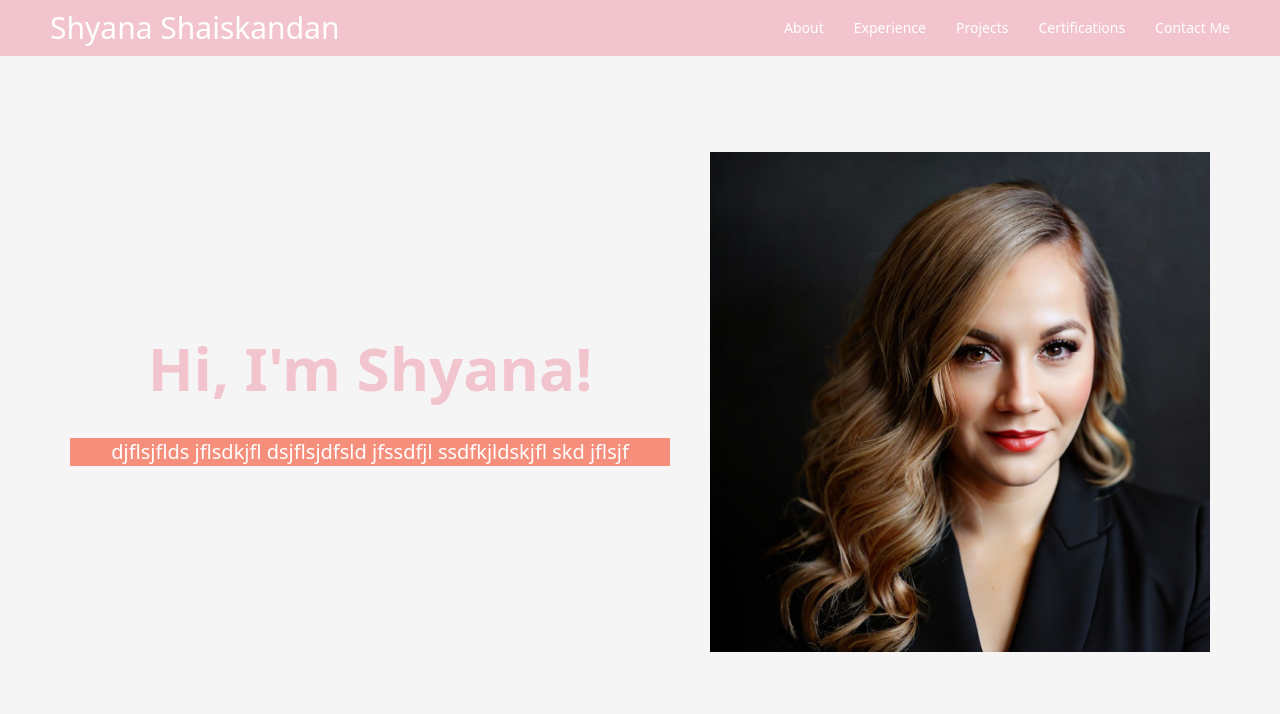
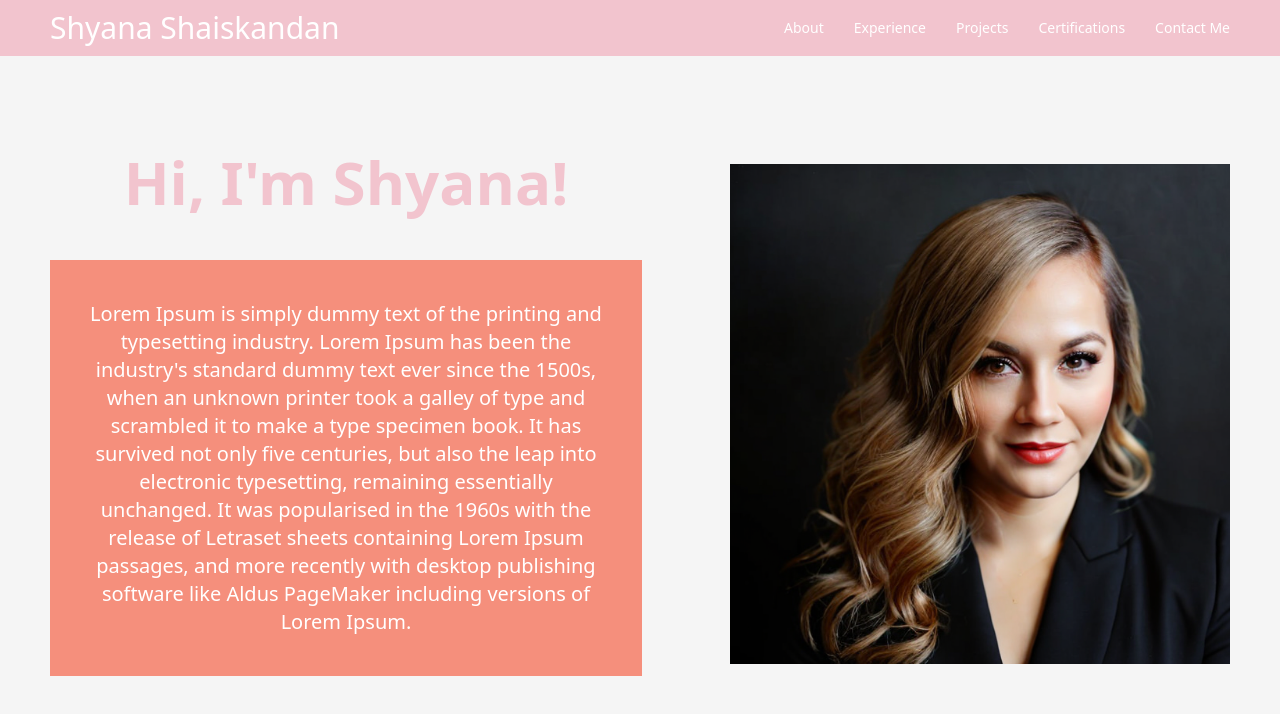
Before and after one commit to shyanashaiskandan/shyana-portfolio, a Next.js app: page / in a window 1280 px wide. Shown: the top 714 px of the page. Built offline with nearby package versions, Linux system fonts and the light colour scheme.

Commit message:
added animation

```diff
--- a/src/app/page.tsx
+++ b/src/app/page.tsx
@@ -8,12 +8,14 @@
 export default function Home() {
   return (
     <main>
-      <div className = "flex flex-row text-center items-center justify-center mt-24 ">
-      <div className = "w-1/2 pr-10">
-        <h1 className = "font-quicksand text-pink text-6xl font-bold pb-10">Hi, I&#39;m Shyana!</h1>
-        <p className = "text-xl bg-orange text-white">djflsjflds jflsdkjfl dsjflsjdfsld jfssdfjl ssdfkjldskjfl skd jflsjf</p>
+      <div className = "flex flex-row text-center items-center justify-center mt-24 animate-mybounce">
+      <div className = "w-1/2 pr-12">
+        <h1 className = "font-quicksand text-pink text-6xl font-bold pb-12">Hi, I&#39;m Shyana!</h1>
+        <p className = "text-xl bg-orange text-white p-10 ">Lorem Ipsum is simply dummy text of the printing and typesetting industry. Lorem Ipsum has been the industry's standard dummy text ever since the 1500s, when an unknown printer took a galley of type and scrambled it to make a type specimen book. It has survived not only five centuries, but also the leap into electronic typesetting, remaining essentially unchanged. It was popularised in the 1960s with the release of Letraset sheets containing Lorem Ipsum passages, and more recently with desktop publishing software like Aldus PageMaker including versions of Lorem Ipsum.</p>
       </div>
-      <Image src={headshot} alt="" width={500} height={200}/>
+      <div className = "pl-10">
+          <Image src={headshot} alt="" width={500} height={200}/>
+      </div>
 
       </div>
 
```
